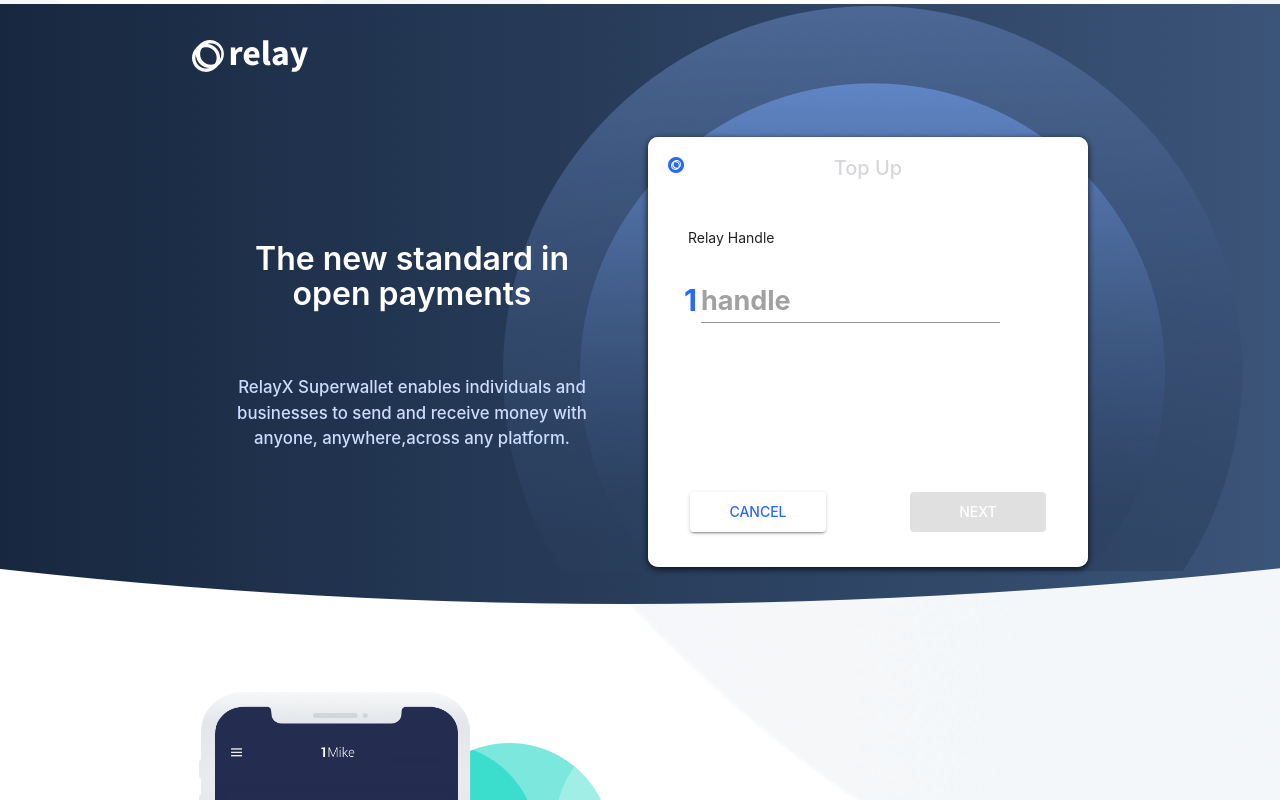
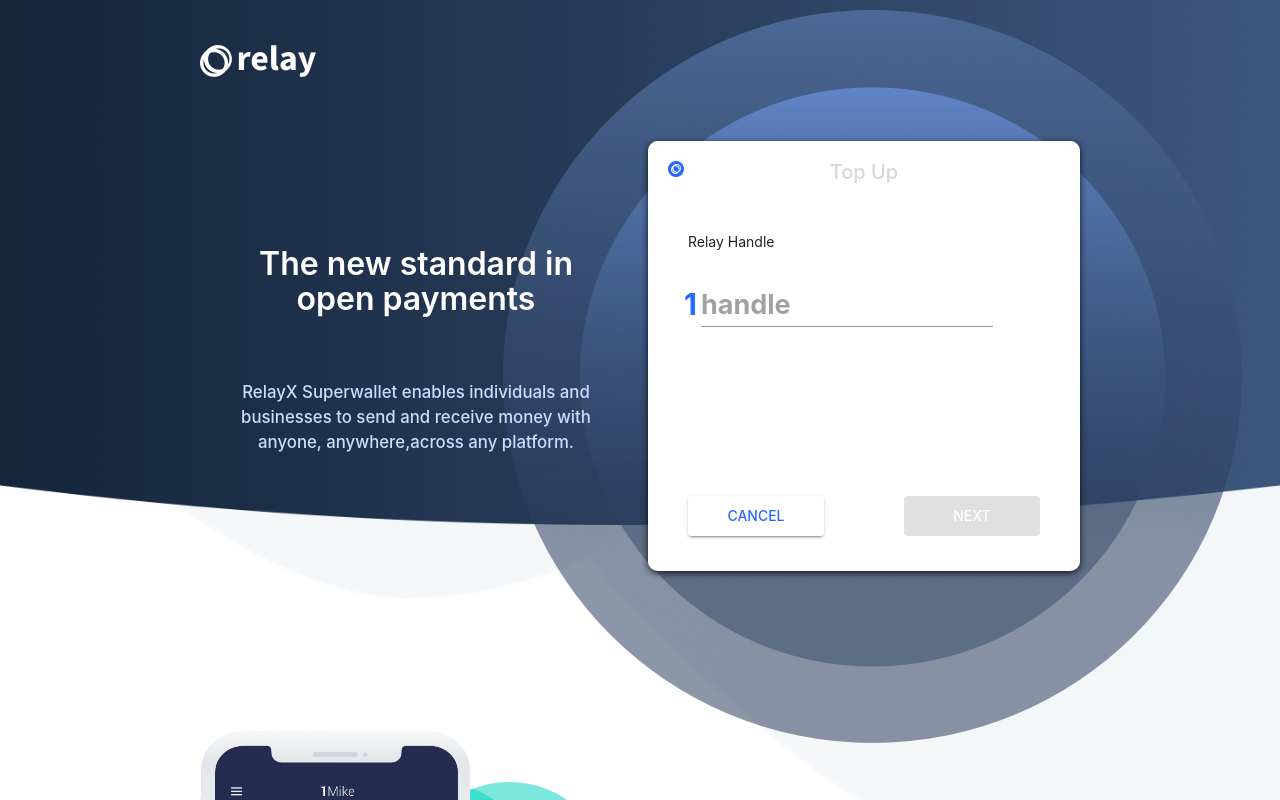
Before and after one commit to smart-dev30/relayx-frontend, a React (Create React App) app: page /dashboard in a window 1280 px wide. Shown: the top 800 px of the page. Built offline with nearby package versions, Linux system fonts and the light colour scheme.

Commit message:
fix social issue

```diff
--- a/src/containers/dashboard/index.js
+++ b/src/containers/dashboard/index.js
@@ -36,7 +36,8 @@
   scbImage,
   showcaseImage,
   twitterImage,
-  headerImage
+  headerImage,
+  circleShadeBGImage
 } from '../../images'
 
 import { styles } from './style';
@@ -109,9 +110,9 @@
               </Typography>
           </Grid>
           <Grid item md={6} sm={12}>
-            {/* <img className={classes.backgroundImageToupContainer} src={circleShadeBGImage} alt="Background" /> */}
             <div className={classes.topUpContainer}>
-              <div className={classes.backgroundImageTopContainer}></div>
+              <img className={classes.backgroundImageTopContainer} src={circleShadeBGImage} alt="Background" />
+              {/* <div className={classes.backgroundImageTopContainer}></div> */}
               {step === Step.SET_HANDLE && (
                 <SetHandle onNext={this.handleNextPress} onBack={this.handleBackPress} />
               )}
--- a/src/containers/dashboard/style.js
+++ b/src/containers/dashboard/style.js
@@ -1,7 +1,7 @@
 import { createStyles } from '@material-ui/core/styles';
 import { styles as common } from '../style';
 import { Colors } from '../../services/theme'
-import { footerImage , circleShadeBGImage } from '../../images'
+import { footerImage , circleShadeBGImage , headerImage , headerMobileImage } from '../../images'
 
 export const styles = createStyles(theme => ({
   ...common,
@@ -15,7 +15,7 @@
       width: '92%',
     },
     textAlign: 'left',
-    marginTop : 45,
+    marginTop : theme.spacing(10),
   },
   row: { paddingTop: theme.spacing(5), paddingBottom: theme.spacing(5), position: 'relative' },
   lowOrder: { order: 2 },
@@ -41,6 +41,9 @@
   social : {
     [theme.breakpoints.up('md')]: {
       maxWidth : '22%'
+    },
+    [theme.breakpoints.up('xl')]: {
+      maxWidth : '16%'
     },
   },
   subTitle: {
@@ -81,15 +84,20 @@
     [theme.breakpoints.up('sm')]: {
       paddingLeft: '15%',
       paddingRight: '15%',
-      paddingTop: theme.spacing(5),
       paddingBottom: theme.spacing(10),
+      //backgroundImage: `url(${headerImage})`,
     },
     [theme.breakpoints.down('xs')]: {
       paddingLeft: '4%',
       paddingRight: '4%',
-      paddingTop: theme.spacing(2),
       paddingBottom: theme.spacing(5),
+      //backgroundImage : `url(${headerMobileImage})`
     },
+    minHeight: theme.spacing(25),
+    width: '100%',
+    backgroundSize: 'cover',
+    backgroundPosition: 'top center',
+    position : 'relative'
   },
   textButton: {
     textDecoration: 'none'
@@ -98,7 +106,7 @@
     color: Colors.LightPeriwinkle
   },
   logos: { textAlign: 'left' },
-  logo: { maxWidth: '50%' },
+  logo: { maxWidth: '50%' , paddingTop : 45 },
 
   downloadLinks: {
     paddingTop: theme.spacing(3)
@@ -160,15 +168,15 @@
   backgroundImageTopContainer : {
     top: -131,
     left: -145,
-    width: 740,
-    height: 565,
     zIndex: -10,
     position: 'absolute',
-    backgroundImage : `url(${circleShadeBGImage})`,
+    // backgroundImage : `url(${circleShadeBGImage})`,
   },
   backgroundImage0: {
     zIndex: -10,
     position: 'absolute',
+    width : '100%',
+    top : 0
   },
   backgroundImage1: {
     zIndex: -20,
--- a/src/images/index.js
+++ b/src/images/index.js
@@ -14,6 +14,7 @@
 import featuresImage from './dashboard/features.png';
 import footerImage from './dashboard/footer.png';
 import headerImage from './dashboard/header.png';
+import headerMobileImage from './dashboard/headermobile.png';
 import circleShadeBGImage from './dashboard/circleshadebg.png';
 import googleplayImage from './dashboard/googleplay.png';
 import grabImage from './dashboard/grab.png';
@@ -95,6 +96,7 @@
   featuresImage,
   footerImage,
   headerImage,
+  headerMobileImage,
   circleShadeBGImage,
   googleplayImage,
   grabImage,
```
Also changed, not shown: src/images/dashboard/headermobile.png (added), 1 other file (tests, documents, lock files or other folders).
